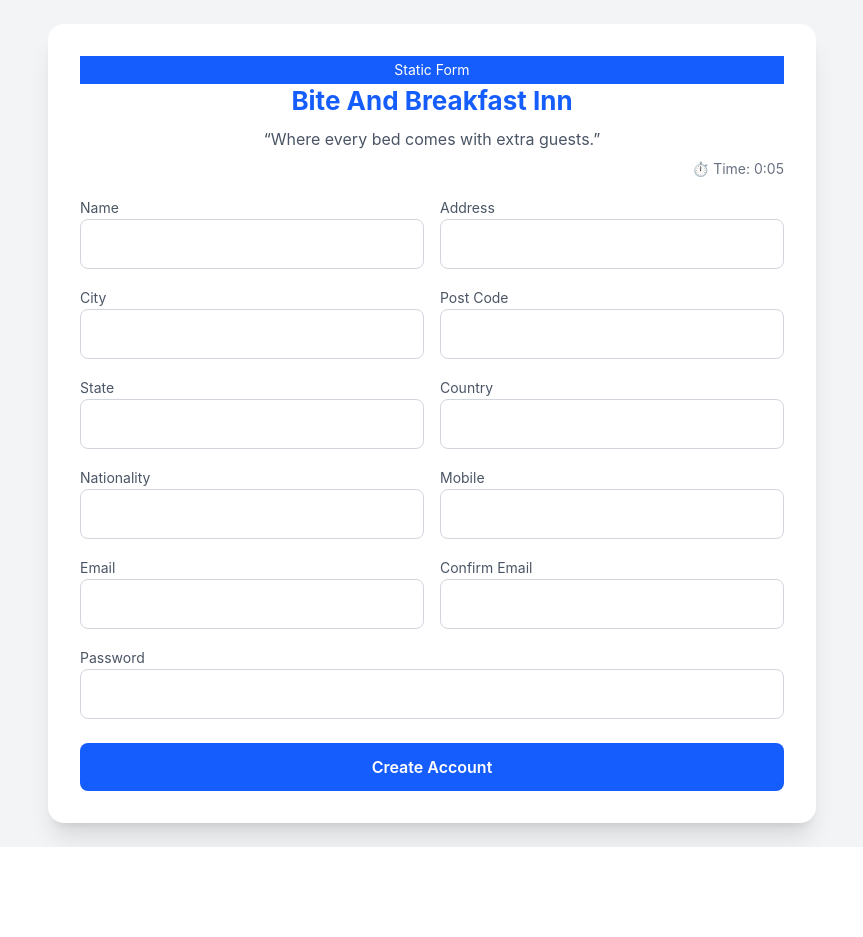
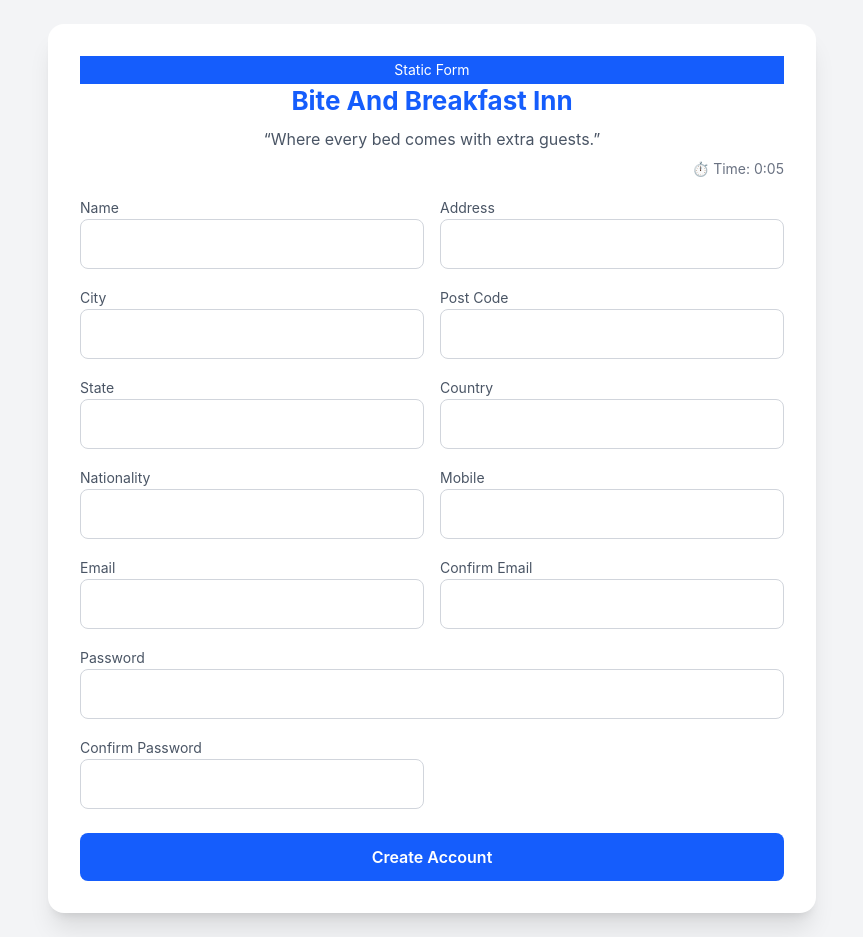
Before and after one commit to Zhelle10/Thesis-Static-And-Dynamic-Web-Forms-, a React (Vite) app in the folder WebForms/: page /static in a window 1280 px wide. Shown: the whole page, without its empty margins (208-1071 px from the left). Before the commit the page ends 847 px from the top, so only its background shows below. Built offline with nearby package versions, Linux system fonts and the light colour scheme.

Commit message:
Added confirmation password on ststic form, error messages and validations

```diff
--- a/WebForms/ai/DynamicForm.jsx
+++ b/WebForms/ai/DynamicForm.jsx
@@ -19,6 +19,7 @@ const DynamicForm = () => {
         email: "",
         confirmEmail: "",
         password: "",
+        confirmPassword: "",
     });
 
     const [errors, setErrors] = useState({});
@@ -132,6 +133,12 @@ const DynamicForm = () => {
                 "Password must be at least 8 characters and include 1 uppercase letter, 1 number, and 1 special character";
         }
 
+        if (formData.password && formData.confirmPassword) {
+            if (formData.password !== formData.confirmPassword) {
+                newErrors.confirmPassword = "Passwords do not match";
+            }
+        }
+
         setErrors(newErrors);
         return Object.keys(newErrors).length === 0;
     };
@@ -187,6 +194,7 @@ const DynamicForm = () => {
             email: "",
             confirmEmail: "",
             password: "",
+            confirmPassword: "",
         });
 
         setErrors({});
@@ -216,6 +224,7 @@ const DynamicForm = () => {
 
     const labels = {
         confirmEmail: "Confirm Email",
+        confirmPassword: "Confirm Password",
         postCode: "Post Code",
     };
 
@@ -274,7 +283,7 @@ const DynamicForm = () => {
                                 value={formData[field]}
                                 onChange={handleChange}
                                 type={
-                                    field.includes("password")
+                                    field.toLowerCase().includes("password")
                                         ? "password"
                                         : field.includes("email")
                                             ? "email"
--- a/WebForms/ai/StaticForm.jsx
+++ b/WebForms/ai/StaticForm.jsx
@@ -19,6 +19,7 @@ const StaticForm = () => {
         email: "",
         confirmEmail: "",
         password: "",
+        confirmPassword: "",
     });
 
     const [errors, setErrors] = useState({});
@@ -68,16 +69,22 @@ const StaticForm = () => {
             newErrors.mobile = "Mobile number must be 8-11 digits";
         }
 
-        const passwordRegex = /^(?=.*[A-Z])(?=.*\d).{8,}$/;
+        const passwordRegex = /^(?=.*[A-Z])(?=.*\d)(?=.*[^A-Za-z0-9]).{8,}$/;
 
         if (!passwordRegex.test(formData.password)) {
             newErrors.password =
-                "Password must be at least 8 characters, include 1 uppercase letter and 1 number";
+                "Password must be at least 8 characters, include 1 uppercase letter, 1 number, and 1 special character";
+        }
+
+        if (formData.password !== formData.confirmPassword) {
+            newErrors.confirmPassword = "Passwords do not match";
         }
 
         if (formData.email !== formData.confirmEmail) {
             newErrors.confirmEmail = "Emails do not match";
         }
+
+
 
         setErrors(newErrors);
         return Object.keys(newErrors).length === 0;
@@ -98,6 +105,7 @@ const StaticForm = () => {
             email: "",
             confirmEmail: "",
             password: "",
+            confirmPassword: "",
         });
 
         setErrors({});
@@ -130,7 +138,7 @@ const StaticForm = () => {
 
             if (!res.ok) throw new Error(data.message || "Server error");
 
-            console.log("✅ Static form submitted:", { ...formData, timeSpent  });
+            console.log("✅ Static form submitted:", { ...formData, timeSpent });
             setShowSuccess(true);
         } catch (error) {
             setErrorMessage(error.message);
@@ -145,6 +153,7 @@ const StaticForm = () => {
 
     const labels = {
         confirmEmail: "Confirm Email",
+        confirmPassword: "Confirm Password",
         postCode: "Post Code",
     };
 
@@ -200,7 +209,7 @@ const StaticForm = () => {
                                 name={field}
                                 value={formData[field]}
                                 onChange={handleChange}
-                                type={field.includes("password") ? "password" : field.includes("email") ? "email" : "text"}
+                                type={field.toLowerCase().includes("password") ? "password" : field.includes("email") ? "email" : "text"}
                                 inputMode={
                                     field === "postCode" || field === "mobile"
                                         ? "numeric"
```
